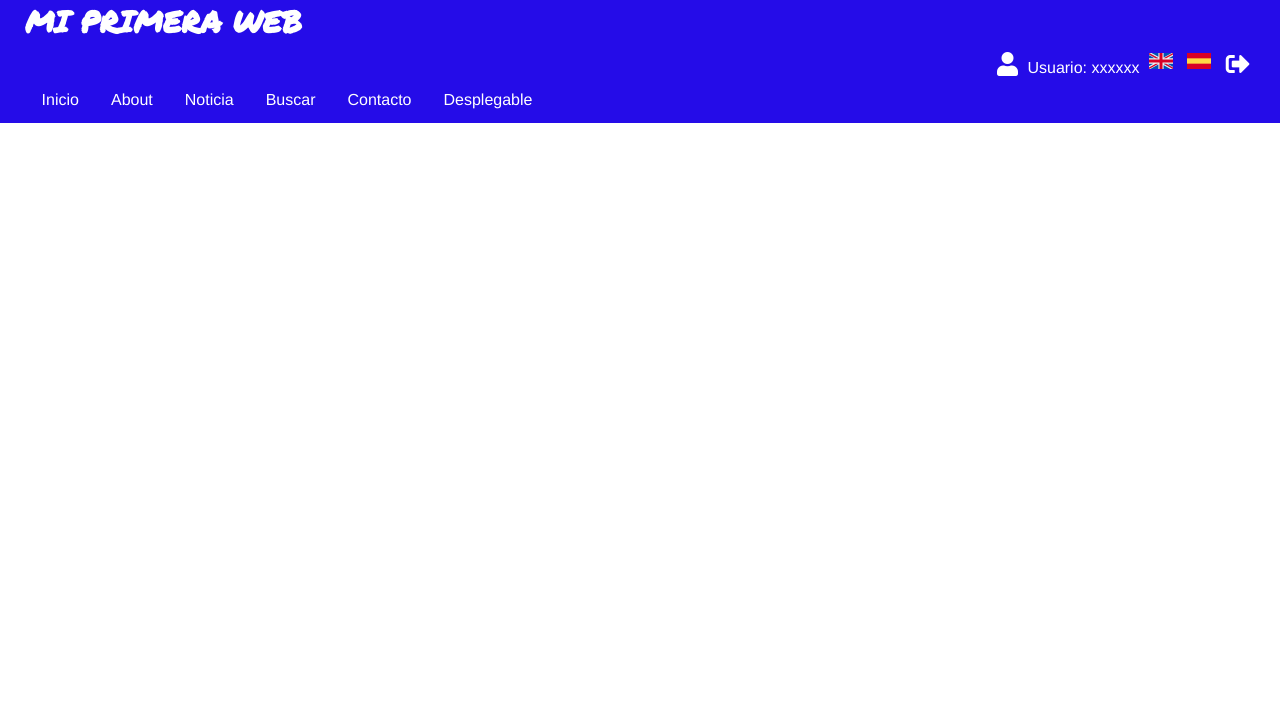
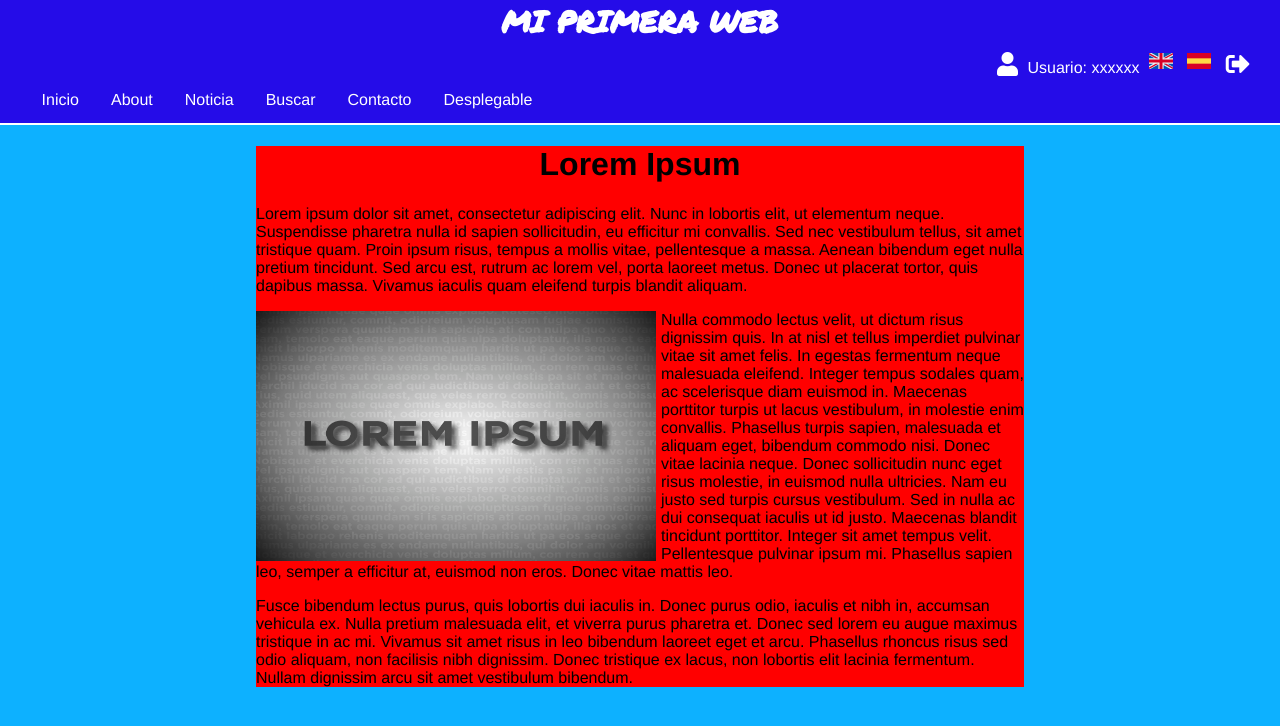
Before and after one commit to oscarpon/Primera_entrega, a plain HTML site: page index.html in a window 1280 px wide. Drawn offline with Linux system fonts and the light colour scheme.

Commit message:
Menu terminado, texto de inicio terminado

```diff
--- a/index.html
+++ b/index.html
@@ -12,7 +12,7 @@
 <body>
 
 <div id="cabecera">
-  <h1>Mi primera web</h1>
+  <h1 id="title">Mi primera web</h1>
   <div class="bar">
     <a href="#user">
       <i class="fas fa-user icon-white icon_24"></i>
@@ -47,6 +47,42 @@
   </div>
 </nav>
 
+<div class="container">
+
+<h1>Lorem Ipsum</h1>
+<p>
+Lorem ipsum dolor sit amet, consectetur adipiscing elit. Nunc in lobortis elit,
+ ut elementum neque. Suspendisse pharetra nulla id sapien sollicitudin, eu
+ efficitur mi convallis. Sed nec vestibulum tellus, sit amet tristique quam.
+ Proin ipsum risus, tempus a mollis vitae, pellentesque a massa. Aenean bibendum
+  eget nulla pretium tincidunt. Sed arcu est, rutrum ac lorem vel, porta laoreet
+  metus. Donec ut placerat tortor, quis dapibus massa. Vivamus iaculis quam
+  eleifend turpis blandit aliquam.
+</p>
+<div id="p2">
+  <img id="img-lorem" src="img/lorem-ipsum.jpg" alt="lorem-ipsum" width="400px" height="250px">
+  <p>Nulla commodo lectus velit, ut dictum risus dignissim quis. In at nisl et
+    tellus imperdiet pulvinar vitae sit amet felis. In egestas fermentum neque
+    malesuada eleifend. Integer tempus sodales quam, ac scelerisque diam euismod
+    in. Maecenas porttitor turpis ut lacus vestibulum, in molestie enim
+    convallis. Phasellus turpis sapien, malesuada et aliquam eget, bibendum
+    commodo nisi. Donec vitae lacinia neque. Donec sollicitudin nunc eget risus
+    molestie, in euismod nulla ultricies. Nam eu justo sed turpis cursus
+    vestibulum. Sed in nulla ac dui consequat iaculis ut id justo. Maecenas
+    blandit tincidunt porttitor. Integer sit amet tempus velit. Pellentesque
+    pulvinar ipsum mi. Phasellus sapien leo, semper a efficitur at, euismod non
+    eros. Donec vitae mattis leo.</p>
+</div>
+
+<p>Fusce bibendum lectus purus, quis lobortis dui iaculis in. Donec purus odio,
+  iaculis et nibh in, accumsan vehicula ex. Nulla pretium malesuada elit,
+  et viverra purus pharetra et. Donec sed lorem eu augue maximus tristique in
+  ac mi. Vivamus sit amet risus in leo bibendum laoreet eget et arcu. Phasellus
+  rhoncus risus sed odio aliquam, non facilisis nibh dignissim. Donec tristique
+  ex lacus, non lobortis elit lacinia fermentum. Nullam dignissim arcu sit amet
+  vestibulum bibendum.</p>
+
+</div>
 
 </body>
 </html>
--- a/styles.css
+++ b/styles.css
@@ -3,6 +3,7 @@ body{
   margin-left: inherit;
   margin-right: inherit;
   margin-top: inherit;
+  background-color: #0DB1FF;
 }
 #cabecera{
   text-align: left;
@@ -12,7 +13,7 @@ body{
   display: block;
   padding-right: 2%;
 }
-h1{
+#title{
   font-size: 30px;
   margin: 0;
   font-family: 'Permanent Marker', cursive;
@@ -20,8 +21,8 @@ h1{
   text-transform: uppercase;
   color: #FFFFFF;
   padding-left: 2%;
+}
 
-}
 .icon-white{
   color: white;
 }
@@ -101,3 +102,22 @@ li.dropdown {
 .dropdown:hover .dropdown-content {
     display: block;
 }
+
+#menu{
+  border-bottom: solid 2px;
+  border-color: white;
+}
+
+h1{
+  text-align: center;
+}
+.container{
+  margin-left: 20%;
+  margin-right: 20%;
+  background-color: red;
+}
+
+#img-lorem{
+  float: left;
+  padding-right: 5px;
+}
```
Also changed, not shown: img/lorem-ipsum.jpg (added).
